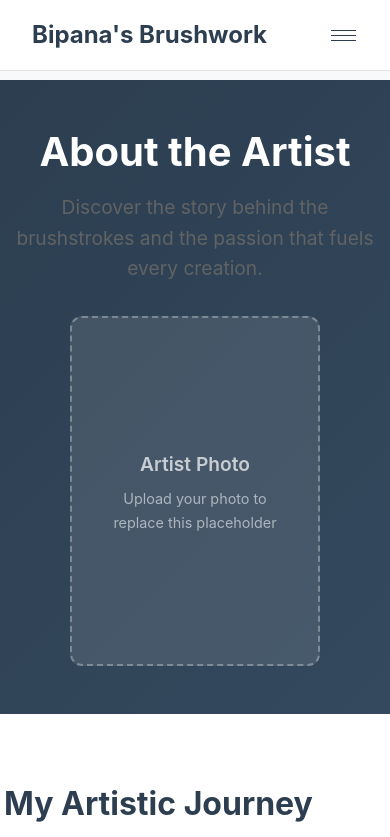
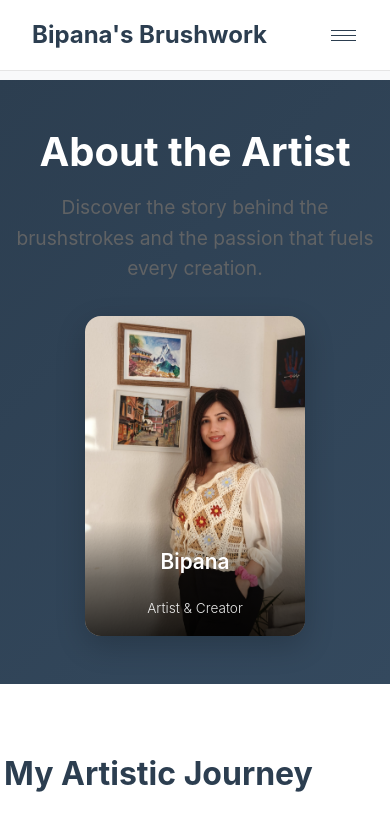
Before and after one commit to Anshaz/BipanasBrushwork, a React (Vite) app: page /about in a window 390 px wide. Shown: the top 837 px of the page. Built offline with nearby package versions, Linux system fonts and the light colour scheme; no server answers.

Commit message:
Refactor code structure for improved readability and maintainability

```diff
--- a/src/components/AboutPage.css
+++ b/src/components/AboutPage.css
@@ -13,6 +13,70 @@
   background: linear-gradient(135deg, var(--primary-color) 0%, #34495e 100%);
   color: white;
   padding: 4rem 0;
+}
+
+.artist-image-container {
+  width: 300px;
+  height: 400px;
+  position: relative;
+  border-radius: 16px;
+  overflow: hidden;
+  box-shadow: 0 10px 30px rgba(0, 0, 0, 0.2);
+  transition: var(--transition);
+}
+
+.artist-image-container:hover {
+  transform: translateY(-5px);
+  box-shadow: 0 15px 40px rgba(0, 0, 0, 0.3);
+}
+
+.artist-image {
+  width: 100%;
+  height: 100%;
+  object-fit: cover;
+  object-position: center;
+  transition: var(--transition);
+}
+
+.artist-image-container:hover .artist-image {
+  transform: scale(1.05);
+}
+
+.artist-image-overlay {
+  position: absolute;
+  bottom: 0;
+  left: 0;
+  right: 0;
+  background: linear-gradient(to top,
+      rgba(0, 0, 0, 0.8) 0%,
+      rgba(0, 0, 0, 0.5) 50%,
+      transparent 100%);
+  color: white;
+  padding: 2rem 1.5rem 1.5rem;
+  transform: translateY(10px);
+  opacity: 0;
+  transition: var(--transition);
+}
+
+.artist-image-container:hover .artist-image-overlay {
+  opacity: 1;
+  transform: translateY(0);
+}
+
+.overlay-content {
+  text-align: center;
+}
+
+.overlay-content h3 {
+  font-size: 1.5rem;
+  font-weight: 600;
+  margin-bottom: 0.25rem;
+}
+
+.overlay-content p {
+  font-size: 0.9rem;
+  opacity: 0.9;
+  font-weight: 300;
 }
 
 .hero-grid {
@@ -257,9 +321,33 @@
   .quick-facts {
     position: static;
   }
+
+  .artist-image-container {
+    width: 280px;
+    height: 380px;
+  }
 }
 
 @media (max-width: 768px) {
+  .hero-grid {
+    grid-template-columns: 1fr;
+    gap: 2rem;
+    text-align: center;
+  }
+
+  .artist-image-container {
+    width: 250px;
+    height: 350px;
+    margin: 0 auto;
+  }
+
+  .artist-image-overlay {
+    opacity: 1;
+    /* Always show on mobile */
+    transform: translateY(0);
+    padding: 1.5rem 1rem 1rem;
+  }
+
   .about-hero {
     padding: 3rem 0;
   }
@@ -294,6 +382,19 @@
 }
 
 @media (max-width: 480px) {
+  .artist-image-container {
+    width: 220px;
+    height: 320px;
+  }
+
+  .overlay-content h3 {
+    font-size: 1.3rem;
+  }
+
+  .overlay-content p {
+    font-size: 0.85rem;
+  }
+
   .image-placeholder {
     width: 250px;
     height: 350px;
--- a/src/components/AboutPage.jsx
+++ b/src/components/AboutPage.jsx
@@ -21,9 +21,18 @@ const AboutPage = () => {
                 </p>
               </div>
               <div className="hero-image">
-                <div className="image-placeholder">
-                  <span>Artist Photo</span>
-                  <p>Upload your photo to replace this placeholder</p>
+                <div className="artist-image-container">
+                  <img
+                    src="/bipana.jpg"
+                    alt="Bipana - Artist"
+                    className="artist-image"
+                  />
+                  <div className="artist-image-overlay">
+                    <div className="overlay-content">
+                      <h3>Bipana</h3>
+                      <p>Artist & Creator</p>
+                    </div>
+                  </div>
                 </div>
               </div>
             </div>
@@ -82,11 +91,11 @@ const AboutPage = () => {
                   </div>
                   <div className="fact-item">
                     <span className="fact-label">Location</span>
-                    <span className="fact-value">Based in [Your City]</span>
+                    <span className="fact-value">Based in Nuremberg</span>
                   </div>
                   <div className="fact-item">
                     <span className="fact-label">Education</span>
-                    <span className="fact-value">[Your Education Background]</span>
+                    <span className="fact-value">Bachelor in Management</span>
                   </div>
                 </div>
               </div>
--- a/src/components/Homepage.jsx
+++ b/src/components/Homepage.jsx
@@ -121,14 +121,14 @@ const Homepage = () => {
               <div className="footer-section">
                 <h4>Connect</h4>
                 <div className="social-links">
-                  <a href="#" aria-label="Instagram">IG</a>
-                  <a href="#" aria-label="Twitter">TW</a>
-                  <a href="#" aria-label="Facebook">FB</a>
+                  <a href="https://www.instagram.com/brushworkbybipana" aria-label="Instagram">IG</a>
+                  <a href="https://bipanasbrushwork.etsy.com" aria-label="Etsy">ET</a>
+                  <a href="https://de.pinterest.com/bipanadahal8844/" aria-label="Pinterest">PI</a>
                 </div>
               </div>
             </div>
             <div className="footer-bottom">
-              <p>&copy; 2024 Bipana's Brushwork. All rights reserved.</p>
+              <p>&copy; 2025 Bipana's Brushwork. All rights reserved.</p>
             </div>
           </div>
         </footer>
```
Also changed, not shown: public/bipana.jpg (added).
